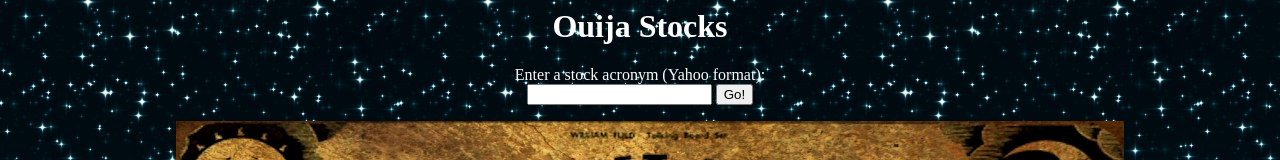
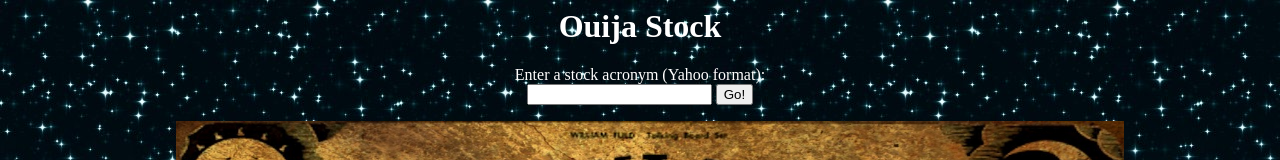
Before and after one commit to mitchellgordon95/OuijaStocks, a website: page public/index.html in a window 1280 px wide. Shown: the top 160 px of the page. Drawn offline with Linux system fonts and the light colour scheme.

Commit message:
OuijaStock, not OuijaStocks

```diff
--- a/public/index.html
+++ b/public/index.html
@@ -7,7 +7,7 @@
 </head>
 <body>
   <div id="title-area">
-    <h1>Ouija Stocks</h1>
+    <h1>Ouija Stock</h1>
     <div>Enter a stock acronym (Yahoo format):</div>
     <form id="acronym_form">
         <input type="text" id="stock_name"/>
```
